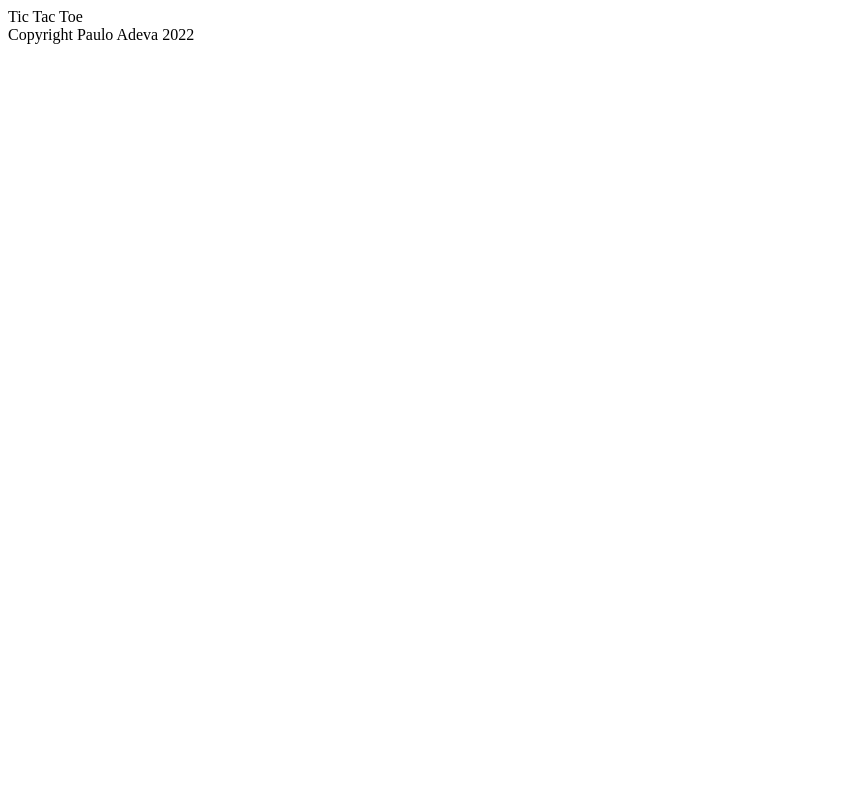
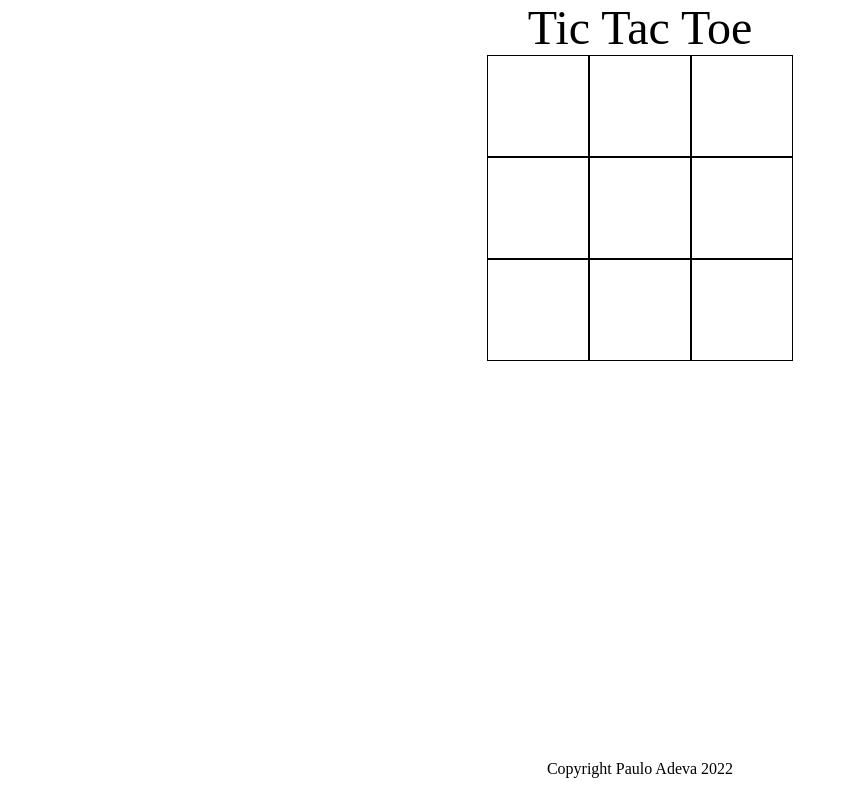
Before and after one commit to paulorox08/tic-tac-toe, a plain HTML site: page index.html in a window 1280 px wide. Shown: the whole page, without its empty margins (0-848 px from the left). Drawn offline with Linux system fonts and the light colour scheme.

Commit message:
basic styling

```diff
--- a/index.html
+++ b/index.html
@@ -5,20 +5,28 @@
     <meta http-equiv="X-UA-Compatible" content="IE=edge">
     <meta name="viewport" content="width=device-width, initial-scale=1.0">
     <title>Tic Tac Toe</title>
+    <link rel="stylesheet" href="style.css">
+    <script src="script.js" defer></script>
 </head>
 <body>
     <div class="header">Tic Tac Toe</div>
 
     <div class="container">
+        <div class="toprow">
             <div class="topleft"></div>
             <div class="topmiddle"></div>
             <div class="topright"></div>
+        </div>
+        <div class="middlerow">
             <div class="middleleft"></div>
             <div class="middlemiddle"></div>
             <div class="middleright"></div>
+        </div>
+        <div class="bottomrow">
             <div class="bottomleft"></div>
             <div class="bottommiddle"></div>
             <div class="bottomright"></div>
+        </div>
     </div>
 
     <div class="footer">Copyright Paulo Adeva 2022</div>
--- a/style.css
+++ b/style.css
@@ -2,4 +2,44 @@ body {
     height: 100vh;
     margin: 0;
     padding: 0;
+    display: flex;
+    flex-direction: column;
+    align-items: center;
 }
+
+.header {
+    text-align: center;
+    font-size: 48px;
+    background-color: white;
+}
+
+.container {
+    display: flex;
+    flex-direction: column;
+    justify-content: center;
+    align-items: center;
+}
+
+
+.toprow,
+.middlerow,
+.bottomrow {
+    display: flex;
+}
+
+.toprow > div,
+.middlerow > div,
+.bottomrow > div {
+    border: 1px solid black;
+    width: 100px;
+    height: 100px;
+}
+
+
+.footer {
+    position: absolute;
+    width: 100%;
+    height: 40px;
+    bottom: 0%;
+    text-align: center;
+}
```
Lines whose indentation alone changed are shown as unchanged.
